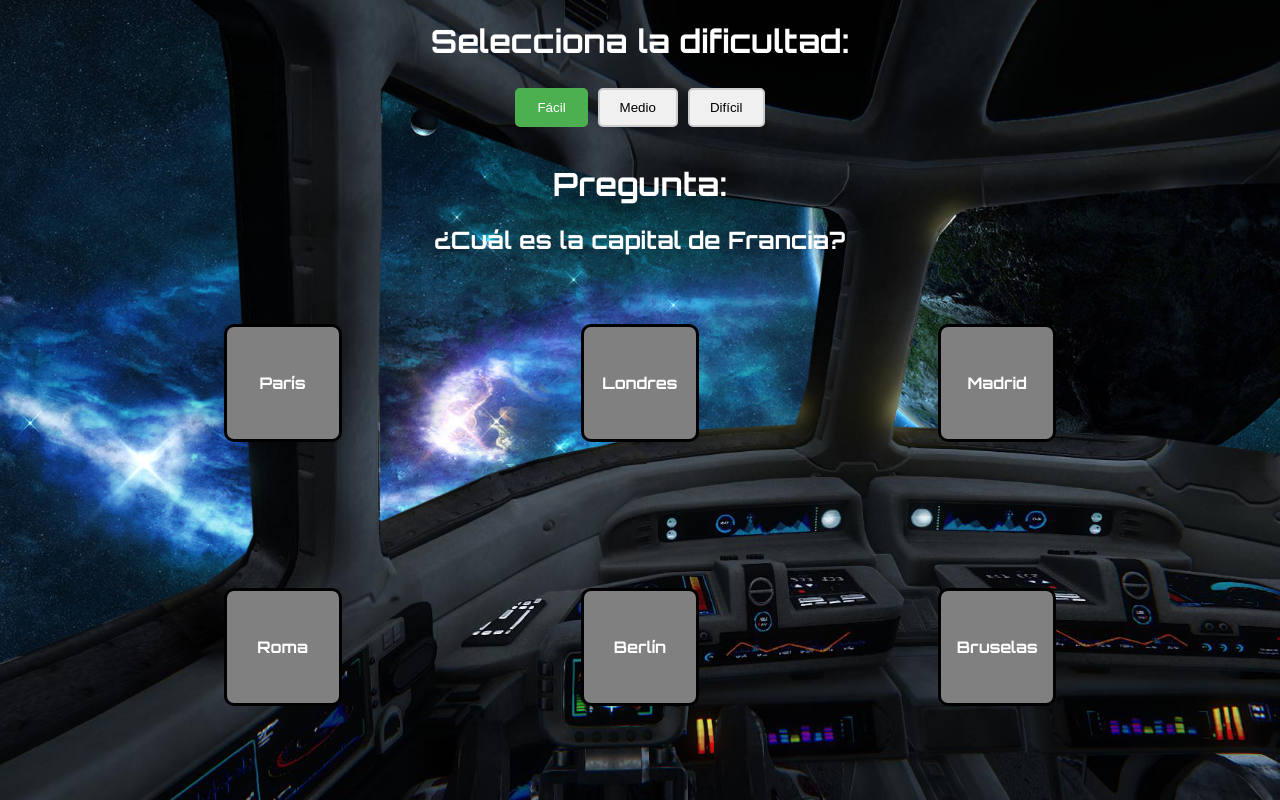
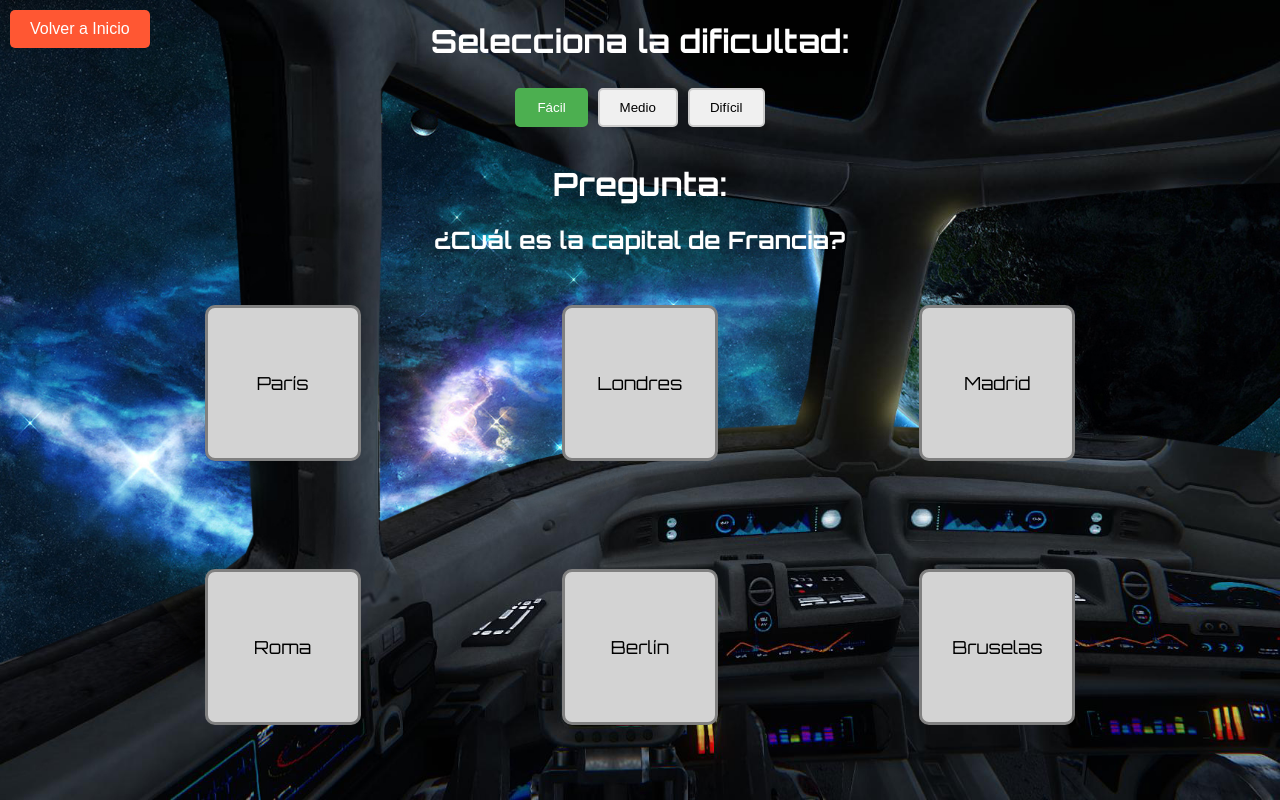
Before and after one commit to maurobarrales25/spaceship, a React (Create React App) app: page /learning in a window 1280 px wide. Built offline with nearby package versions, Linux system fonts and the light colour scheme.

Commit message:
Mersh ledscreen

```diff
--- a/package.json
+++ b/package.json
@@ -8,7 +8,7 @@
     "@testing-library/user-event": "^13.5.0",
     "react": "^18.3.1",
     "react-dom": "^18.3.1",
-    "react-router-dom": "^6.26.2",
+    "react-router-dom": "^6.27.0",
     "react-scripts": "5.0.1",
     "web-vitals": "^2.1.4"
   },
--- a/src/components/Header.jsx
+++ b/src/components/Header.jsx
@@ -45,7 +45,7 @@ const Header = ({ title, onStart }) => {
             width: "100%"
         }}>
             <h1>{title}</h1>
-            <p> {title} Playability: Click as fast as you can to test your reflexs!!</p> {/* Ejemplo de cómo usar game */}
+            <p> {title} Playability: Click as fast as you can to test your reflexs!!</p>
             <button style={buttonStyle} onClick={onStart}>Start Game!</button>
             <div>
                 <label>Select Difficulty: </label>
--- a/src/components/LearningLedScreen.jsx
+++ /dev/null
@@ -1,38 +0,0 @@
-import React, { useState, useEffect } from "react";
-
-const LearningLedScreen = ({ id, isActive, onClick, optionText, color }) => {
-    const [active, setActive] = useState(isActive);
-
-    useEffect(() => {
-        setActive(isActive);
-    }, [isActive]);
-
-    const handleClick = () => {
-        if (active) {
-            setActive(false);
-        }
-        onClick(id);
-    };
-
-    return (
-        <div
-            onClick={handleClick}
-            style={{
-                width: "7rem",
-                height: "7rem",
-                backgroundColor: color,                         // Aplicar el color recibido como prop
-                display: "flex",                                // Usar Flexbox para alinear el texto dentro del LED
-                justifyContent: "center",                       // Centrar horizontalmente
-                alignItems: "center",                           // Centrar verticalmente
-                cursor: active ? "pointer" : "default",
-                border: "3px solid black",
-                borderRadius: "10px",
-                textAlign: "center"
-            }}
-        >
-            <span style={{ color: "white", fontWeight: "bold" }}>{optionText}</span>
-        </div>
-    );
-};
-
-export default LearningLedScreen;
--- /dev/null
+++ b/src/components/LedScreen.jsx
@@ -0,0 +1,59 @@
+import React from "react";
+
+const LedScreen = ({ id, isActive, onClick, mode, color, optionText, isClickable }) => {
+    // Aplicamos diferentes estilos según el modo
+    const getLedStyle = () => {
+        switch (mode) {
+            case "learning":
+                return {
+                    backgroundColor: isActive ? color : "lightgrey",
+                    width: "150px",
+                    height: "150px",
+                    display: "flex",
+                    justifyContent: "center",
+                    alignItems: "center",
+                    cursor: "pointer",
+                    border: isActive ? "3px solid #4CAF50" : "3px solid grey",
+                    borderRadius: "10px",
+                    fontSize: "18px",
+                    color: isActive ? "white" : "black",
+                    transition: "background-color 0.3s ease",
+                };
+            case "memory":
+                return {
+                    backgroundColor: isActive ? "#76FF03" : "#F44336",
+                    width: "120px",
+                    height: "120px",
+                    display: "flex",
+                    justifyContent: "center",
+                    alignItems: "center",
+                    cursor: isClickable ? "pointer" : "default",
+                    opacity: isActive ? 1 : 0.5,
+                    border: "2px solid black",
+                    borderRadius: "50%", // Forma circular
+                    transition: "opacity 0.3s ease, background-color 0.3s ease",
+                };
+            case "reflex":
+                return {
+                    backgroundColor: isActive ? "#03A9F4" : "darkgrey",
+                    width: "100px",
+                    height: "100px",
+                    cursor: "pointer",
+                    border: "3px solid white",
+                    boxShadow: isActive ? "0px 0px 15px 5px #03A9F4" : "none",
+                    borderRadius: "50%",
+                    transition: "box-shadow 0.3s ease, background-color 0.3s ease",
+                };
+            default:
+                return {};
+        }
+    };
+
+    return (
+        <div onClick={onClick} style={getLedStyle()}>
+            {mode === "learning" && <span>{optionText}</span>}
+        </div>
+    );
+};
+
+export default LedScreen;
--- a/src/components/MemoryLedScreen.jsx
+++ /dev/null
@@ -1,37 +0,0 @@
-import React, { useState, useEffect } from "react";
-import soundLedScreen from "../assets/soundLedScreen.mp3";
-
-const MemoryLedScreen = ({ id, isActive, onClick, isClickable }) => {
-    const [active, setActive] = useState(isActive);
-    const audio = new Audio(soundLedScreen);
-
-    useEffect(() => {
-        setActive(isActive);
-    }, [isActive]);
-
-    const handleClick = () => {
-        if (isClickable && !active) {
-            setActive(true);
-            audio.play();
-            onClick(id);
-        }
-    };
-
-    return (
-        <div
-            onClick={handleClick}
-            style={{
-                width: "7rem",
-                height: "7rem",
-                backgroundColor: active ? "#17d3f0" : "grey",
-                display: "inline-block",
-                cursor: isClickable ? "pointer" : "not-allowed",
-                border: "3px solid black",
-                borderRadius: "10px"
-            }}
-        >
-        </div>
-    );
-};
-
-export default MemoryLedScreen;
--- a/src/components/Mesh.jsx
+++ b/src/components/Mesh.jsx
@@ -1,45 +1,21 @@
 import React from "react";
-import ReflexLedScreen from "./ReflexLedScreen";
-import MemoryLedScreen from "./MemoryLedScreen";
-import LearningLedScreen from "./LearningLedScreen";
+import LedScreen from "./LedScreen"; // Importamos el componente unificado
 
 const CombinedMesh = ({ screens, onScreenClick, mode, isClickable, options }) => {
-    // Dependiendo del modo, elegimos qué LED screen renderizar
+    // Dependiendo del modo, renderizamos LedScreen con las propiedades adecuadas
     const renderLedScreen = (screen, index) => {
-        switch (mode) {
-            case "reflex":
         return (
-                    <ReflexLedScreen
+            <LedScreen
                 key={screen.id}
                 id={screen.id}
                 isActive={screen.active}
                 onClick={() => onScreenClick(screen.id)}
+                mode={mode}
+                color={screen.color}
+                optionText={options ? options[index]?.text : null}
+                isClickable={isClickable} // Para memory
             />
         );
-            case "memory":
-                return (
-                    <MemoryLedScreen
-                        key={screen.id}
-                        id={screen.id}
-                        isActive={screen.active}
-                        onClick={onScreenClick}
-                        isClickable={isClickable}
-                    />
-                );
-            case "learning":
-                return (
-                    <LearningLedScreen
-                        key={screen.id}
-                        id={screen.id}
-                        isActive={screen.active}
-                        color={screen.color}
-                        onClick={onScreenClick}
-                        optionText={options[index]?.text || "N/A"}
-                    />
-                );
-            default:
-                return null;
-        }
     };
 
     return (
--- a/src/components/ReflexLedScreen.jsx
+++ /dev/null
@@ -1,39 +0,0 @@
-import React from "react";
-import { useState, useEffect } from "react";
-import soundLedScreen from "../assets/soundLedScreen.mp3"
-
-const ReflexLedScreen = ({id, isActive, onClick}) => {
-    const [active, setActive] = useState(isActive);
-    const audio = new Audio(soundLedScreen);
-
-    useEffect (()=>{
-        setActive(isActive);
-    }, [isActive]);
-
-
-    const handleClick =()=>{
-        if(active){
-            setActive(false);
-            audio.play();
-            onClick(id);
-        }
-    };
-
-    return (
-        <div
-            onClick={handleClick}
-            style={{
-                width:"7rem",
-                height:"7rem",
-                backgroundColor: active? "#17d3f0" : "grey",
-                display: "inline-block",
-                cursor: active ? "pointer" : "default",
-                border: "3px solid black",
-                borderRadius: "10px"
-            }}
-            >
-        </div>
-    )
-}
-
-export default ReflexLedScreen;
--- a/src/pages/Learning.jsx
+++ b/src/pages/Learning.jsx
@@ -1,7 +1,9 @@
 import React, { useState } from 'react';
+import { useNavigate } from 'react-router-dom';
 import Mesh from '../components/Mesh';
 
 const Learning = () => {
+    const navigate = useNavigate();
     const [screens, setScreens] = useState([
         { id: 1, active: false, color: "grey" },
         { id: 2, active: false, color: "grey" },
@@ -181,6 +183,25 @@ const Learning = () => {
             color: "white",
             overflow: 'hidden'
         }}>
+            {/* Botón Volver a Inicio */}
+            <button
+                style={{
+                    position: 'absolute',
+                    top: '10px',
+                    left: '10px',
+                    padding: '10px 20px',
+                    fontSize: '16px',
+                    backgroundColor: '#FF5733',
+                    color: 'white',
+                    border: 'none',
+                    borderRadius: '5px',
+                    cursor: 'pointer'
+                }}
+                onClick={() => navigate('/')} // Navegación a la pantalla de inicio
+            >
+                Volver a Inicio
+            </button>
+
             <h1>Selecciona la dificultad:</h1>
             <button onClick={() => changeDifficulty('easy')} style={getButtonStyle('easy')}>Fácil</button>
             <button onClick={() => changeDifficulty('medium')} style={getButtonStyle('medium')}>Medio</button>
--- a/src/pages/Memory.jsx
+++ b/src/pages/Memory.jsx
@@ -1,8 +1,10 @@
 import React, { useState, useEffect } from 'react';
+import { useNavigate } from 'react-router-dom';
 import Mesh from '../components/Mesh';
 import Header from '../components/Header';
 
 const Memory = () => {
+    const navigate = useNavigate();
     const [screens, setScreens] = useState([
         { id: 1, active: false },
         { id: 2, active: false },
```
Also changed, not shown: 1 other file (tests, documents, lock files or other folders). Lines whose indentation alone changed are shown as unchanged.
